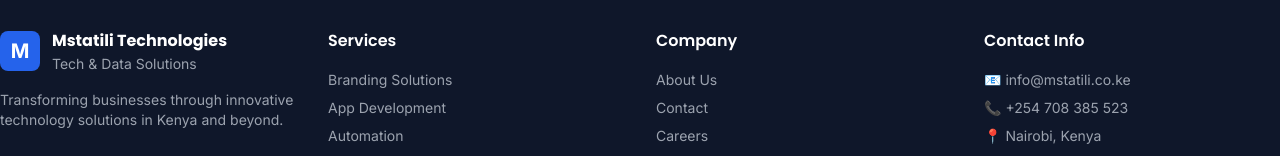
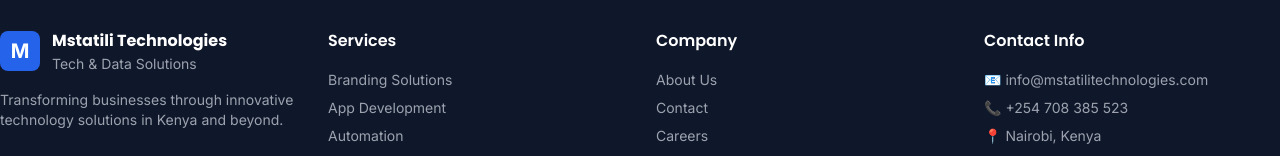
Before and after one commit to Simonwafula/Mstatili-Tech, a React (Create React App) app in the folder frontend/: page / in a window 1280 px wide. Shown: the part 2979-3135 px from the top of the page. Built offline with nearby package versions, Linux system fonts and the light colour scheme; no server answers.

Commit message:
auto-commit for dea2b44b-4972-4521-b14a-d797eb22f495

```diff
--- a/frontend/src/App.js
+++ b/frontend/src/App.js
@@ -553,7 +553,7 @@
             <div>
               <h3 className="font-semibold mb-4">Contact Info</h3>
               <div className="space-y-2 text-sm text-gray-400">
-                <p>📧 info@mstatili.co.ke</p>
+                <p>📧 info@mstatilitechnologies.com</p>
                 <p>📞 +254 708 385 523</p>
                 <p>📍 Nairobi, Kenya</p>
               </div>
```
